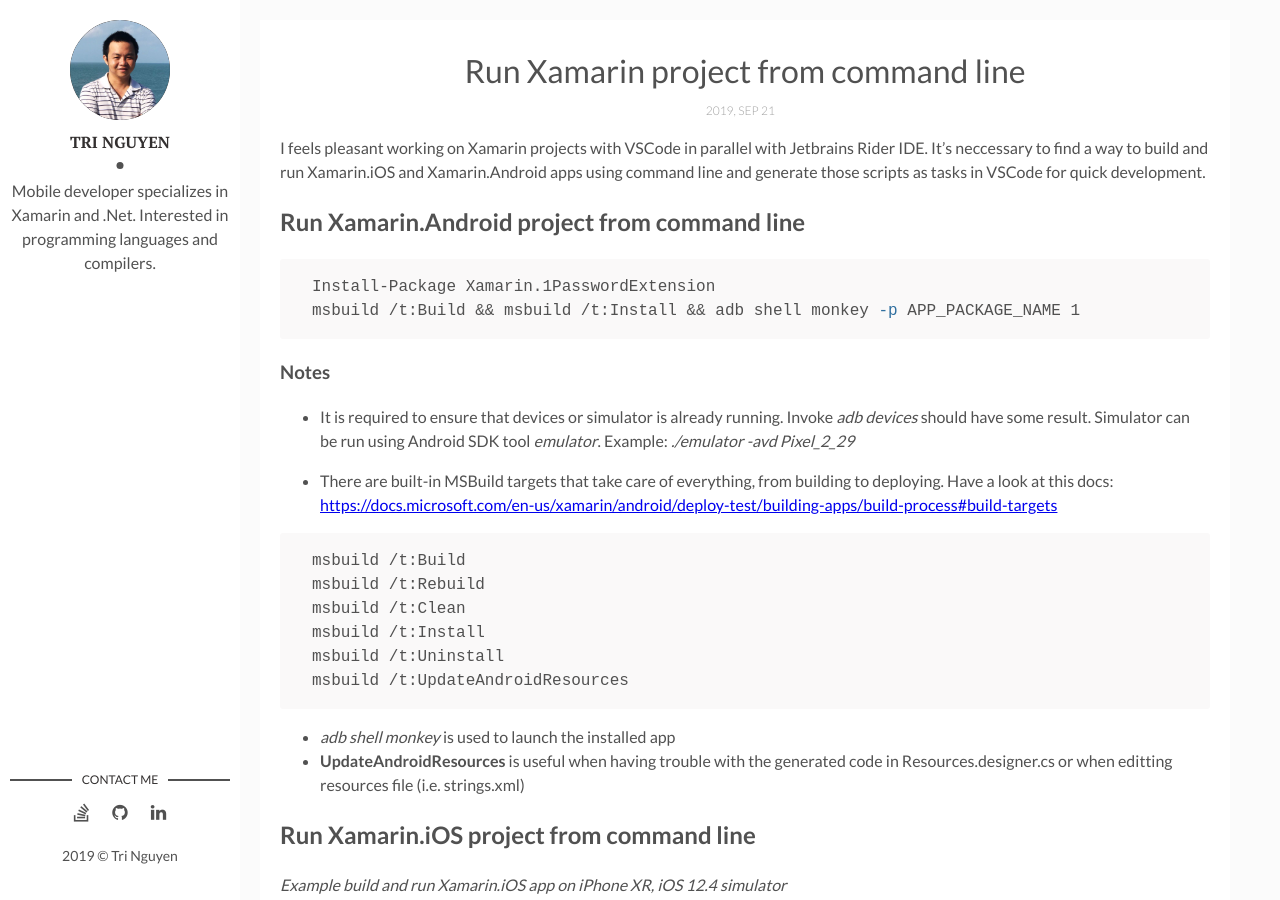
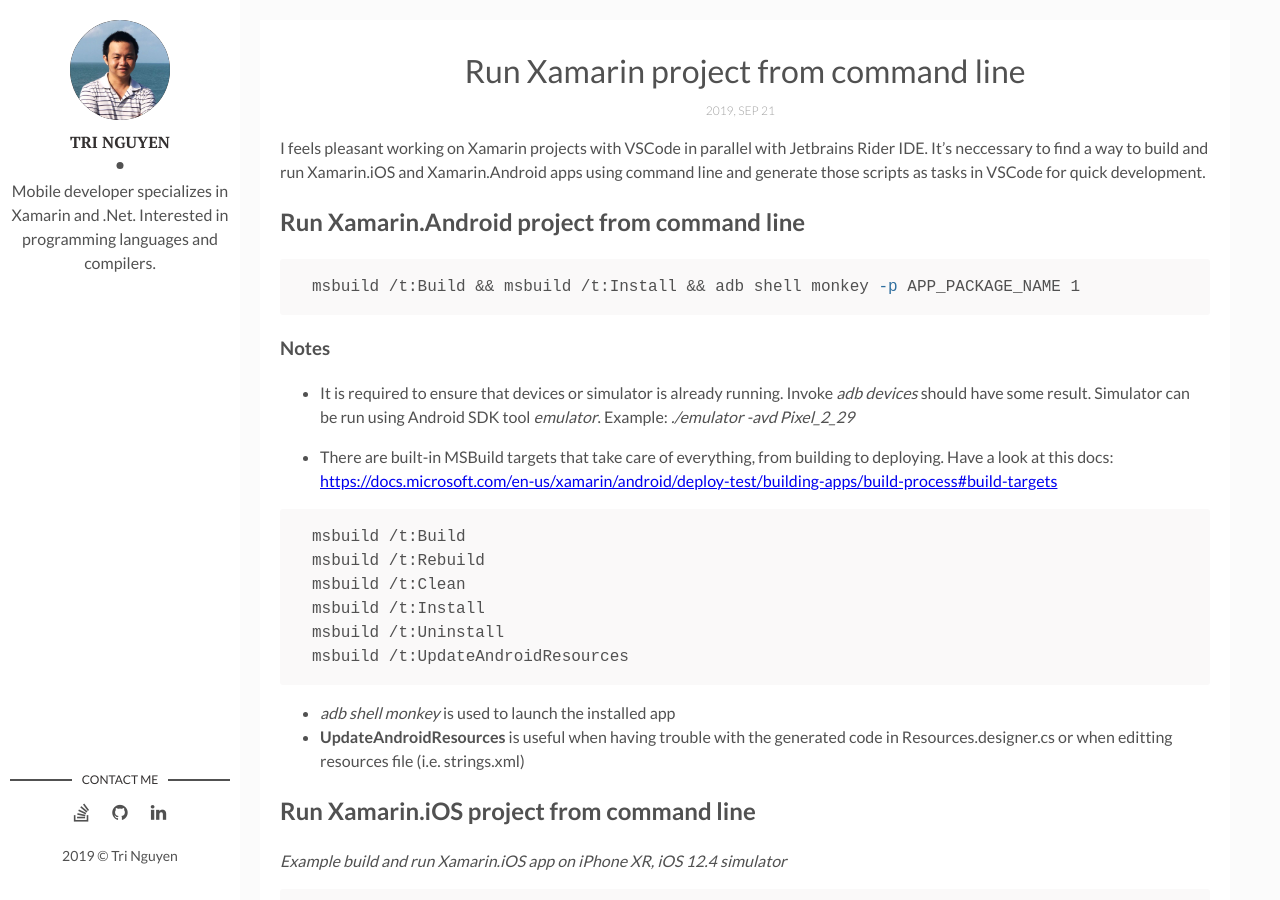
Before and after one commit to trinnguyen/trinnguyen.github.io, a Jekyll site: the page built from _posts/2019-09-21-run-xamarin-project-from-the-command-line.md, in a window 1280 px wide and 900 px high. Built offline with Jekyll 4.4.1, drawn with Linux system fonts in a browser that asks for light colours; comment, search, counter and statistics services are not loaded.

Commit message:
Update 2019-09-21-run-xamarin-project-from-the-command-line.md

```diff
--- a/_posts/2019-09-21-run-xamarin-project-from-the-command-line.md
+++ b/_posts/2019-09-21-run-xamarin-project-from-the-command-line.md
@@ -20,7 +20,6 @@ I feels pleasant working on Xamarin projects with VSCode in parallel with Jetbra
 ## Run Xamarin.Android project from command line
 
 {% highlight shell %}
-Install-Package Xamarin.1PasswordExtension
 msbuild /t:Build && msbuild /t:Install && adb shell monkey -p APP_PACKAGE_NAME 1
 {% endhighlight %}
 
```
